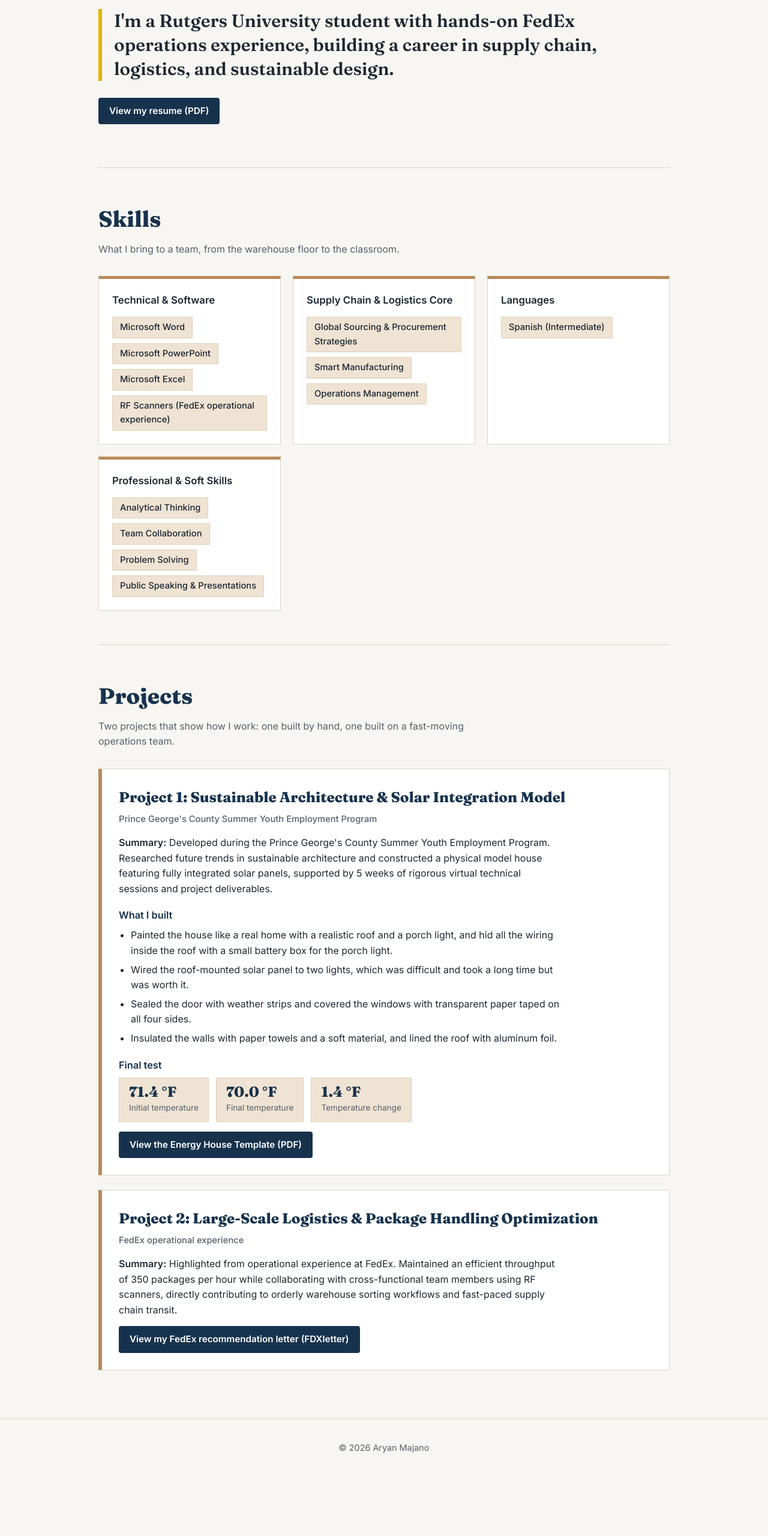
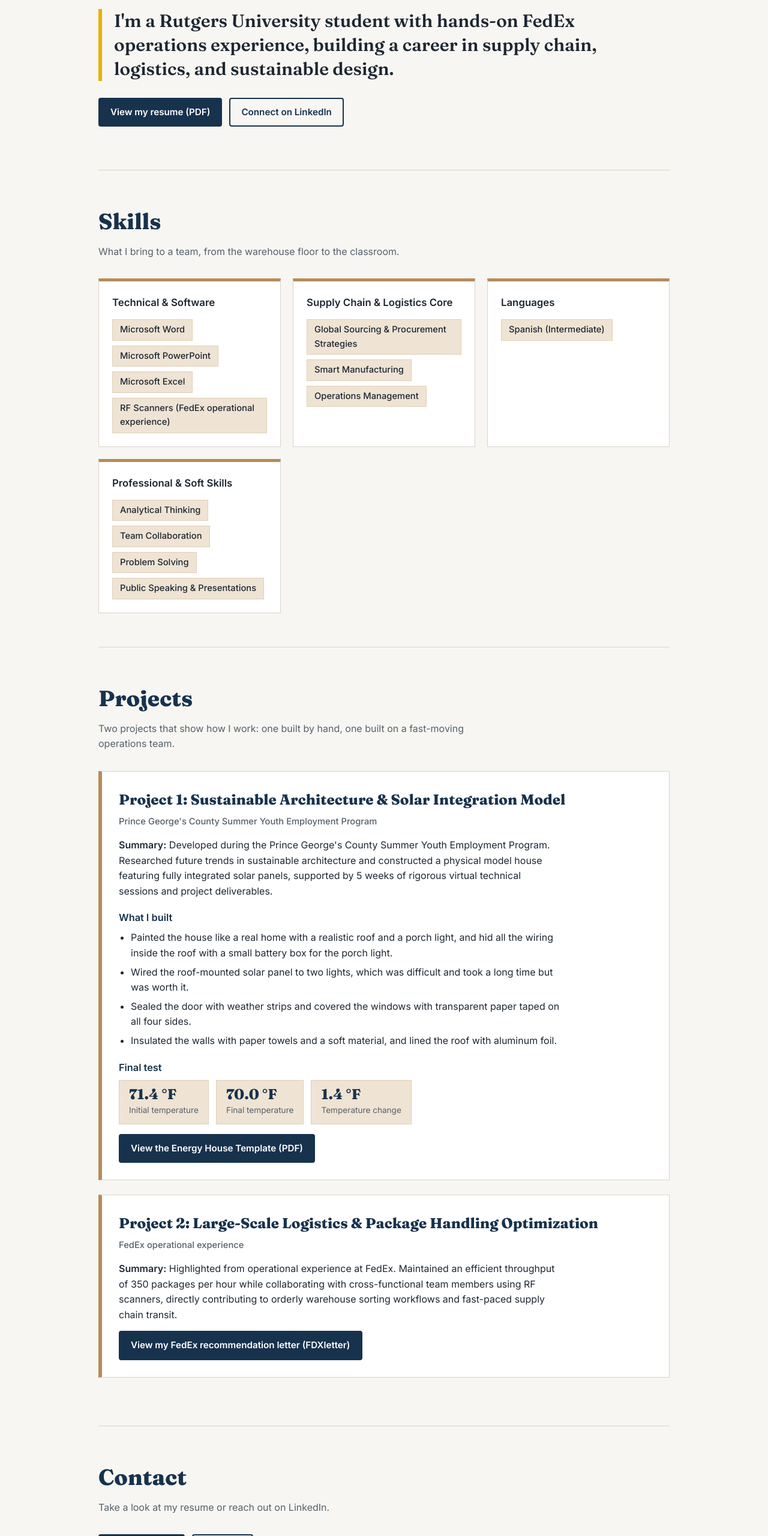
Before and after one commit to Aom2007/Aom2007.github.io, a plain HTML site: page index.html in a window 1280 px wide. Shown: the part 240-2800 px from the top of the page at 60% size. Before the commit the page ends 2712 px from the top, so only its background shows below. Drawn offline with Linux system fonts and the light colour scheme.

Commit message:
Enhance layout and styles for hero and contact sections
Updated hero and contact sections with new layout and styles.

```diff
--- a/index.html
+++ b/index.html
@@ -73,7 +73,7 @@
       padding-left: 20px;
       border-left: 6px solid var(--signal);
     }
-    .hero-actions { margin: 28px 0 0 0; }
+    .hero-actions { margin: 28px 0 0 0; display: flex; flex-wrap: wrap; gap: 12px; }
 
     section { padding: 56px 0; border-top: 1px solid var(--line); }
     section.hero { border-top: none; }
@@ -133,9 +133,15 @@
       font-weight: 600;
       font-size: .95rem;
       border-radius: 4px;
+      border: 2px solid var(--navy);
     }
-    .btn:hover { background: #0f2438; }
+    .btn:hover { background: #0f2438; border-color: #0f2438; }
     .btn:focus-visible { outline: 3px solid var(--signal); outline-offset: 3px; }
+    .btn-outline { background: transparent; color: var(--navy); }
+    .btn-outline:hover { background: var(--navy); color: #ffffff; }
+
+    /* Contact */
+    .contact-actions { display: flex; flex-wrap: wrap; gap: 12px; }
 
     footer { padding: 36px 24px 48px; text-align: center; color: #55606c; font-size: .9rem; border-top: 1px solid var(--line); }
 
@@ -157,6 +163,7 @@
           <li><a href="#statement">About</a></li>
           <li><a href="#skills">Skills</a></li>
           <li><a href="#projects">Projects</a></li>
+          <li><a href="#contact">Contact</a></li>
         </ul>
       </nav>
     </div>
@@ -170,9 +177,10 @@
       <p class="statement">
         I'm a Rutgers University student with hands-on FedEx operations experience, building a career in supply chain, logistics, and sustainable design.
       </p>
-      <p class="hero-actions">
+      <div class="hero-actions">
         <a class="btn" href="Majano%20Aryan%20Resume.pdf" target="_blank" rel="noopener">View my resume (PDF)</a>
-      </p>
+        <a class="btn btn-outline" href="https://www.linkedin.com/in/aryanmajano/" target="_blank" rel="noopener">Connect on LinkedIn</a>
+      </div>
     </section>
 
     <!-- 2. SKILLS -->
@@ -262,6 +270,16 @@
       </div>
     </section>
 
+    <!-- 4. CONTACT -->
+    <section id="contact">
+      <h2>Contact</h2>
+      <p class="sub">Take a look at my resume or reach out on LinkedIn.</p>
+      <div class="contact-actions">
+        <a class="btn" href="Majano%20Aryan%20Resume.pdf" target="_blank" rel="noopener">Resume (PDF)</a>
+        <a class="btn btn-outline" href="https://www.linkedin.com/in/aryanmajano/" target="_blank" rel="noopener">LinkedIn</a>
+      </div>
+    </section>
+
   </main>
 
   <footer>
```
